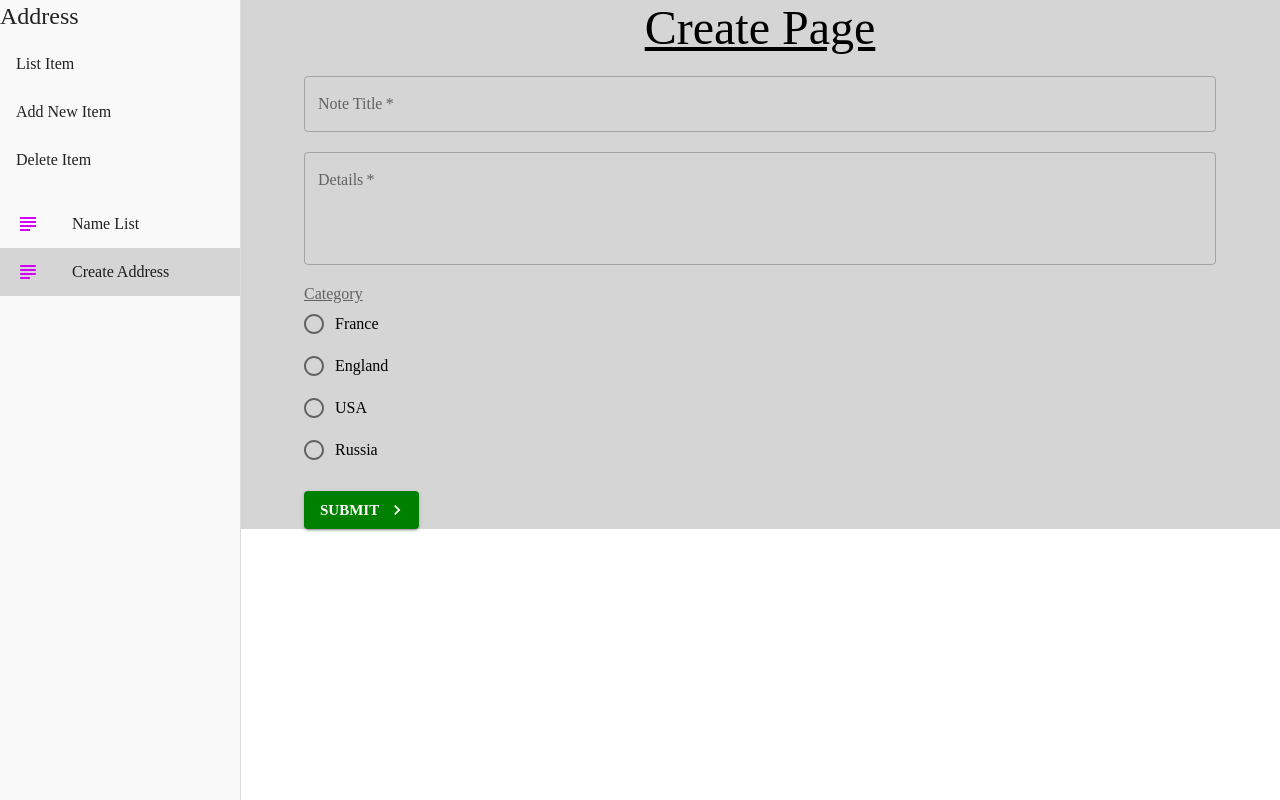
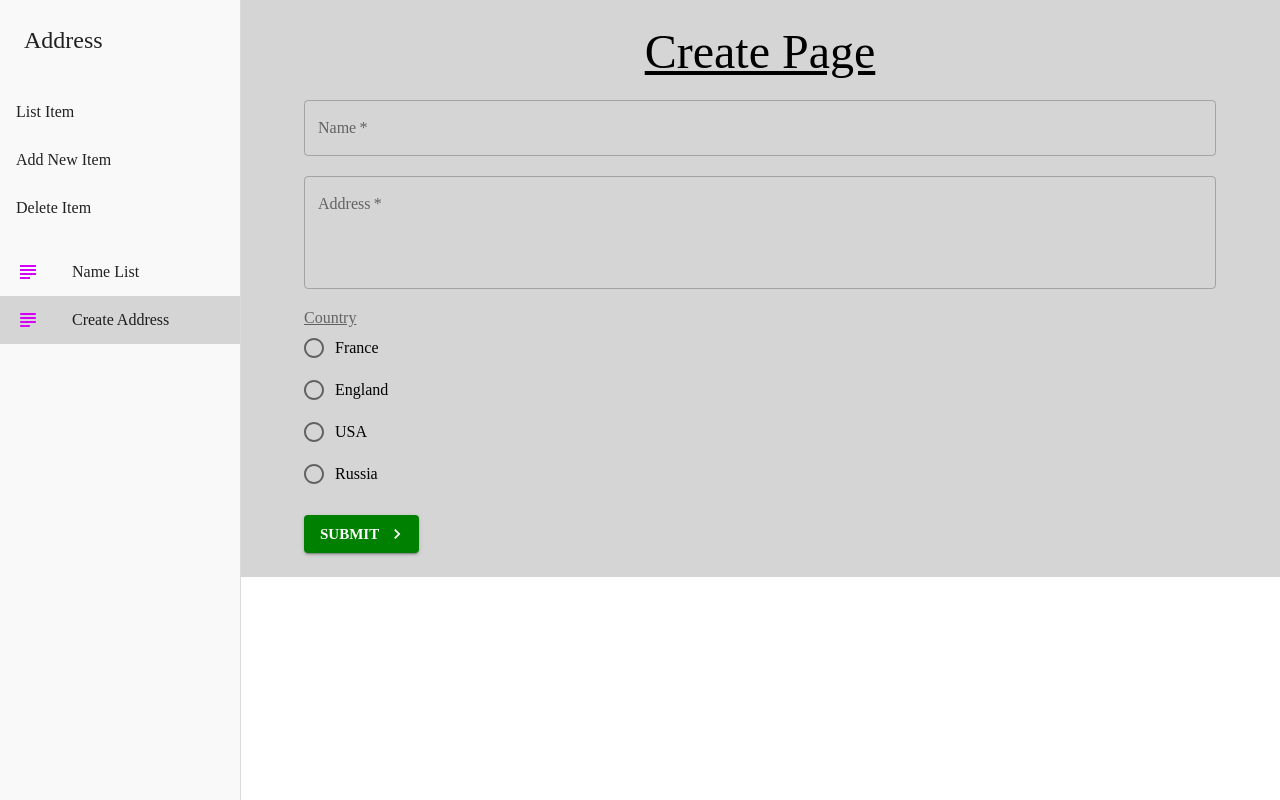
Before and after one commit to fasulu/materialUI, a React (Create React App) app in the folder materialui/: page /create in a window 1280 px wide. Built offline with nearby package versions, Linux system fonts and the light colour scheme; the HTML template or start-up script is replaced by a standard one.

Commit message:
More lesson on makeStyles hooks

```diff
--- a/materialui/data/db.json
+++ b/materialui/data/db.json
@@ -2,57 +2,57 @@
     "notes": [
         {
             "_id": 1,
-            "title": "Anabella",
+            "name": "Anabellae",
             "details": "Kannada",
-            "category": "St. Vincent & Grenadines"
+            "language": "St. Vincent & Grenadines"
         },
         {
             "_id": 2,
-            "title": "Cindee",
+            "name": "Cindee",
             "details": "Kurdish",
-            "category": "Lesotho"
+            "language": "Lesotho"
         },
         {
             "_id": 3,
-            "title": "Linda",
+            "name": "Linda",
             "details": "Konkani",
-            "category": "American Samoa"
+            "language": "American Samoa"
         },
         {
             "_id": 4,
-            "title": "Briney",
+            "name": "Briney",
             "details": "Chhattisgarhi",
-            "category": "Canada"
+            "language": "Canada"
         },
         {
             "_id": 5,
-            "title": "Elbertina",
+            "name": "Elbertina",
             "details": "Jin",
-            "category": "Croatia"
+            "language": "Croatia"
         },
         {
             "_id": 6,
-            "title": "Delilah",
+            "name": "Delilah",
             "details": "Persian",
-            "category": "Svalbard & Jan Mayen"
+            "language": "Svalbard & Jan Mayen"
         },
         {
             "_id": 7,
-            "title": "Gail",
+            "name": "Gail",
             "details": "Mandarin",
-            "category": "Belgium"
+            "language": "Belgium"
         },
         {
             "_id": 8,
-            "title": "Kellina",
+            "name": "Kellina",
             "details": "Sylheti",
-            "category": "South Georgia & South Sandwich Islands"
+            "language": "South Georgia & South Sandwich Islands"
         },
         {
             "_id": 9,
-            "title": "Cam",
-            "details": "Spanish",
-            "category": "Marshall Islands"
+            "name": "Cam",
+            "address": "Spanish",
+            "language": "Marshall Islands"
         }
     ]
 }
--- a/materialui/src/components/Layout.js
+++ b/materialui/src/components/Layout.js
@@ -9,15 +9,18 @@ import List from '@material-ui/core/List';          // these are the core items
 import { ListItem } from '@material-ui/core';
 import { ListItemIcon } from '@material-ui/core';
 import { ListItemText } from '@material-ui/core';
-import { SubjectOutlined, SubjectRounded } from '@material-ui/icons';
+import { SubjectOutlined, SubjectRounded, SystemUpdateAltSharp } from '@material-ui/icons';
 import { useHistory, useLocation } from 'react-router-dom';
 
 const drawerWidth = 240
 
-const useStyles = makeStyles({                      // create and declare styles
+const useStyles = makeStyles((theme) => {             // more on styles arrow function using theme
+    return {
         pages: {
             background: '#d5d5d5',
-        width: '100%'
+            width: '100%',
+            //padding:20   //or use theme.spacing
+            padding: theme.spacing(3)       // base theme is 8px and times 3 equal to 24px
         },
         drawer: {
             width: drawerWidth
@@ -31,8 +34,15 @@ const useStyles = makeStyles({                      // create and declare styles
         },
         activePage: {
             background: '#d5d5d5'
+        },
+        title: {
+            //padding: 20   //or use theme.spacing
+            padding: theme.spacing(3)       // base theme is 8px and times 3 equal to 24px
+        }
     }
 })
+
+//learn more on makestyle https://www.youtube.com/watch?v=6BkqRkw0Lwc&list=PL4cUxeGkcC9gjxLvV4VEkZ6H6H4yWuS58&index=15
 
 export default function Layout({ children }) {      // pass the children under Layout tag in app.js to here
 
@@ -63,7 +73,7 @@ export default function Layout({ children }) {      // pass the children under L
                 classes={{ paper: styles.drawerPaper }}>
 
                 <div>
-                    <Typography variant='h5' >
+                    <Typography variant='h5' className={styles.title} >
                         Address
                     </Typography>
                 </div>
--- a/materialui/src/components/NoteCard.js
+++ b/materialui/src/components/NoteCard.js
@@ -2,17 +2,38 @@ import React from 'react';
 import Card from '@material-ui/core/Card';
 import CardHeader from "@material-ui/core/CardHeader";
 import CardContent from "@material-ui/core/CardContent";
-import { IconButton } from "@material-ui/core";
+import { IconButton, makeStyles } from "@material-ui/core";
 import Typography from '@material-ui/core/Typography';
 
 import { DeleteOutlined } from '@material-ui/icons';
 
+//learn more on makestyle https://www.youtube.com/watch?v=6BkqRkw0Lwc&list=PL4cUxeGkcC9gjxLvV4VEkZ6H6H4yWuS58&index=15
+
+const useStyles = makeStyles({
+  countryBorder: {
+    border: (note) => {
+      if (note.countries == 'france') {
+        return '1px solid red'
+      } else if (note.countries == 'usa') {
+        return '1px solid blue'
+      } else if (note.countries == 'england') {
+        return '1px solid green'
+      } else if (note.countries == 'russia') {
+        return '1px solid yellow'
+      }
+    }
+  }
+})
+
 export default function NoteCard({ note, handleDelete }) {
+
+  const styles = useStyles(note)
+
   return (
 
     <div>
 
-      <Card elevation={1}>
+      <Card elevation={1} className={styles.countryBorder}>
 
         <CardHeader
 
--- a/materialui/src/pages/Create.js
+++ b/materialui/src/pages/Create.js
@@ -41,7 +41,7 @@ export default function Create() {
     const [details, setDetails] = useState('')
     const [detailerr, setDetailErr] = useState(false)
     const [titleerr, setTitleErr] = useState(false)
-    const [category, setCategory] = useState('')
+    const [country, setCountry] = useState('')
 
 
     const handleSubmit = async (e) => {
@@ -56,12 +56,12 @@ export default function Create() {
         } else { setDetailErr(false) }
 
         if (title && details) {
-            console.log(title, details, category)
+            console.log(title, details, country)
 
             const userInfo = {
                 firstname: title,
                 language: details,
-                countries: category
+                countries: country
             }
 
             // TODOS add validation before sending to backend
@@ -93,7 +93,7 @@ export default function Create() {
                 <TextField
                     className={styles.field}
                     onChange={(e) => setTitle(e.target.value)}
-                    label='Note Title'
+                    label='Name'
                     variant='outlined'
                     color='secondary'
                     required
@@ -104,7 +104,7 @@ export default function Create() {
                 <TextField
                     className={styles.field}
                     onChange={(e) => setDetails(e.target.value)}
-                    label='Details'
+                    label='Address'
                     variant='outlined'
                     color='secondary'
                     multiline
@@ -115,8 +115,8 @@ export default function Create() {
                 />
 
                 <FormControl className={styles.field}>
-                    <FormLabel className={styles.title}>Category</FormLabel>
-                    <RadioGroup value={category} onChange={(e) => setCategory(e.target.value)} >
+                    <FormLabel className={styles.title}>Country</FormLabel>
+                    <RadioGroup value={country} onChange={(e) => setCountry(e.target.value)} >
                         <FormControlLabel value='france' control={<Radio />} label='France' />
                         <FormControlLabel value='england' control={<Radio />} label='England' />
                         <FormControlLabel value='usa' control={<Radio />} label='USA' />
```
Lines whose indentation alone changed are shown as unchanged.
